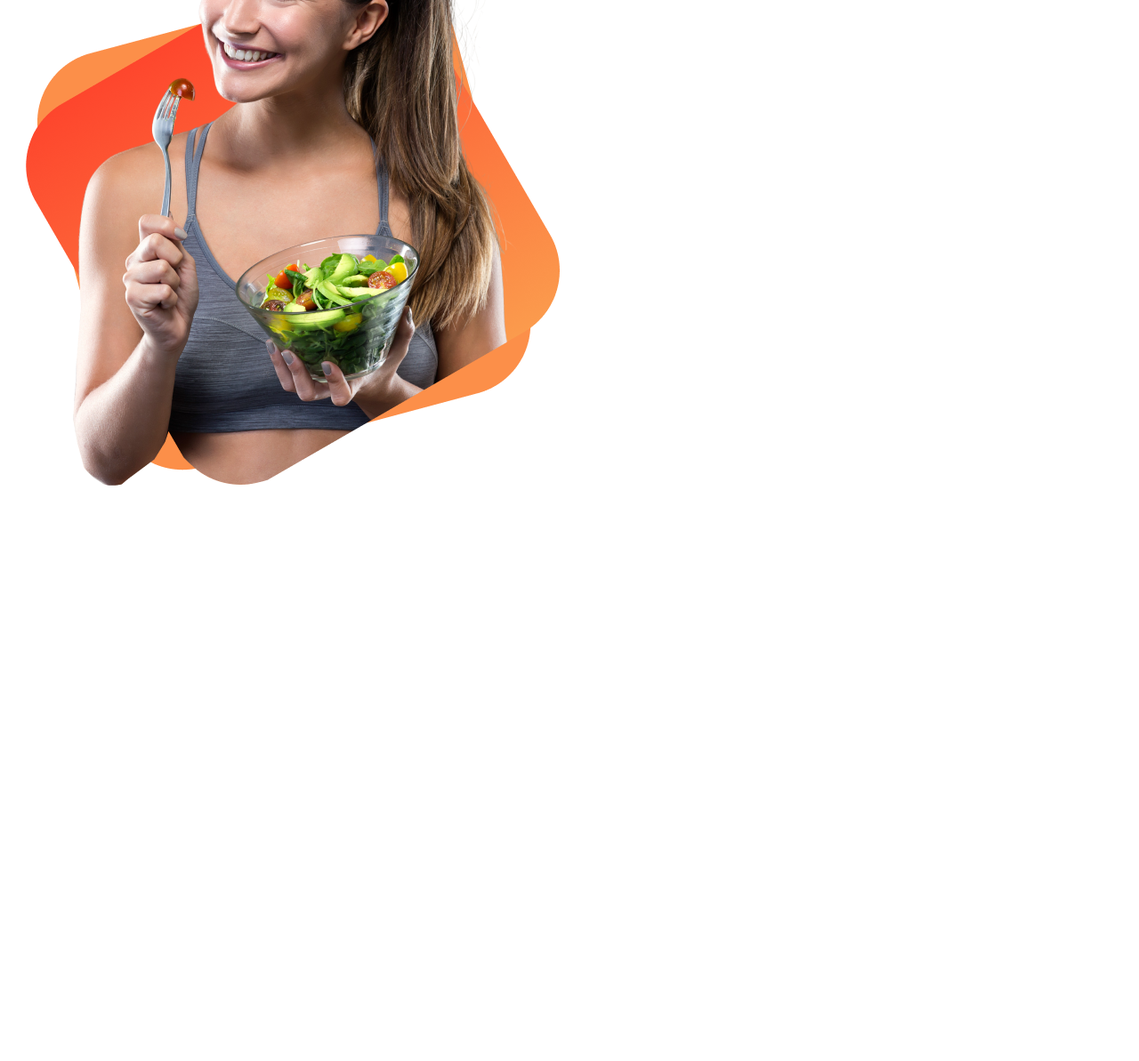
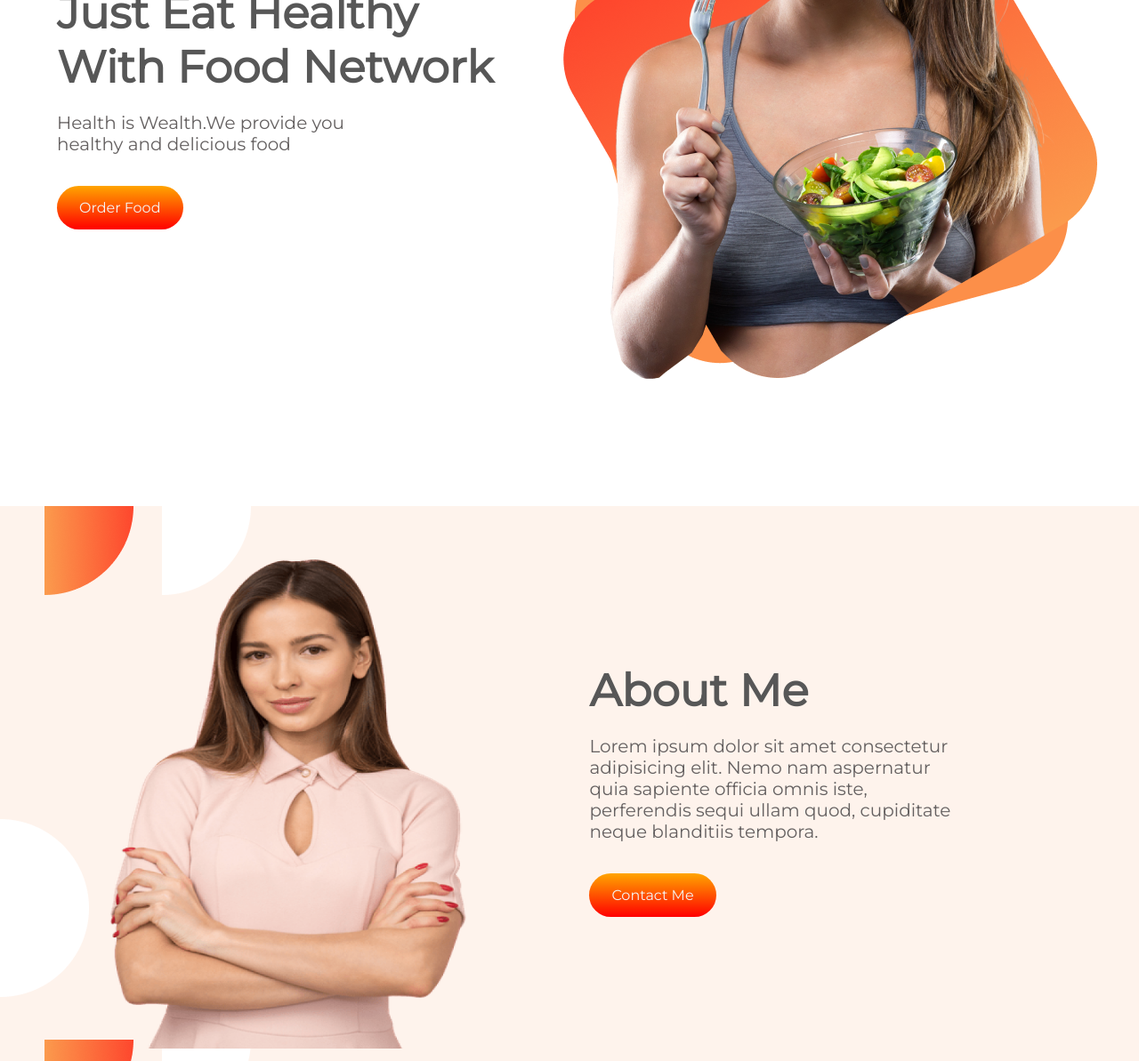
Before and after one commit to rakibtweets/food-network, a plain HTML site: page index.html in a window 1280 px wide. Shown: the part 413-1606 px from the top of the page at 89% size. Before the commit the page ends 995 px from the top, so only its background shows below. Drawn offline with Linux system fonts and the light colour scheme.

Commit message:
about section added

```diff
--- a/index.html
+++ b/index.html
@@ -8,7 +8,7 @@
     <title>Food Network</title>
     <link rel="preconnect" href="https://fonts.googleapis.com">
     <link rel="preconnect" href="https://fonts.gstatic.com" crossorigin>
-    <link href="https://fonts.googleapis.com/css2?family=Poppins&display=swap" rel="stylesheet">
+    <link href="https://fonts.googleapis.com/css2?family=Montserrat&display=swap" rel="stylesheet">
     <link rel="stylesheet" href="style.css">
 </head>
 
@@ -34,25 +34,39 @@
 
     <!-- Landing Section -->
 
-    <section class="home-section">
-        <div class="title-section">
-            <h1>
-                <span>Skip</span> The die,
+    <section class="landing-section">
+        <div class="title-section ">
+            <h1 class="title-heading">
+                <span class="title-color">Skip</span> The die,
                 <br>
                 Just Eat Healthy
                 <br>
                 With Food Network
             </h1>
-            <p>Health is Wealth.We provide you <br>healthy and delicious food</p>
-            <a href="#" class="order-butoon">Order Food</a>
+            <p class="title-summary">Health is Wealth.We provide you <br>healthy and delicious food</p>
+            <a href="#" class="order-button">Order Food</a>
         </div>
-        <div class="bannar-img">
-            <img src="images/female/Group 8425.png" alt="A model eating food">
+        <div  class="bannar-img half-width">
+            <img id="lady-model" src="images/female/Group 8425.png" alt="A model eating food">
         </div>
 
     </section>
     <!-- Landind Section End -->
 
+
+    <!-- About Me Section -->
+
+    <section class="about-section ">
+        <div class="about-img half-width ">
+            <img class="female-lady" src="images/female/Person Image.png" alt="Model image">
+        </div>
+        <div class="about-me half-width">
+            <h1 class="title-heading">About Me</h1>
+            <p class="title-summary">Lorem ipsum dolor sit amet consectetur adipisicing elit. Nemo nam aspernatur quia sapiente officia omnis iste, perferendis sequi ullam quod, cupiditate neque blanditiis tempora.</p>
+            <a href="#" class="contact-button">Contact Me</a>
+        </div>
+    </section>
+
 </body>
 
 </html>
--- a/style.css
+++ b/style.css
@@ -4,7 +4,7 @@
     box-sizing: border-box;
 }
 body{
-    font-family: 'Poppins', sans-serif;
+    font-family: 'Montserrat', sans-serif;
 }
 /* Navbar style */
 
@@ -16,6 +16,7 @@ body{
     height: 60px;
     padding-left: 50px;
     padding-right: 50px;
+    margin-bottom: 50px
 }
 .title-logo{
     font-size: 22px;
@@ -40,3 +41,90 @@ body{
 /* Navbar end */
 
 /* Landing Section Style */
+
+.landing-section{
+
+    display: flex;
+    /* justify-content: space-between;  */
+    align-items: center;
+    padding-left: 5%;
+    padding-right: 5%;
+    width: 100%;
+    margin-bottom: 100px;
+
+}
+.title-heading{
+    font-size: 50px;
+    font-weight: bold;
+    color: #575757;
+}
+.title-color{
+    color: rgb(248, 3, 3);
+}
+.title-summary{
+    font-size: 20px;
+    font-weight: 500;
+    color: #646060;
+    margin-top: 20px;
+    margin-bottom: 50px;
+}
+.order-button{
+    text-decoration: none;
+    color: whitesmoke;
+    background-image: linear-gradient(orange,red);
+    padding:15px 25px 15px 25px;
+    border-radius: 25px;
+    font-weight: 300;
+    text-align: center;
+}
+
+.half-width{
+     width: 45%;
+     padding: 10px;
+}
+.bannar-img{
+    padding-left: 00px;
+
+}
+#lady-model{
+
+   padding-left: 50px;
+
+
+}
+/* Landing style end */
+
+/* About section style */
+
+.about-section{
+    display: flex;
+    padding-left: 70px;
+    align-items: center;
+    padding-left: 5%;
+    padding-right: 5%;
+    width: 100%;
+    background-image: url(images/shapes/7.png);
+
+
+}
+.about-me{
+    padding-left: 80px;
+    text-align: left;
+    padding: buttom 200px;;
+
+}
+.female-lady{
+    height: 600px;
+    width: 450px;
+    padding-top: 50px;
+    padding-left: 50px;
+}
+.contact-button{
+    text-decoration: none;
+    color: whitesmoke;
+    background-image: linear-gradient(orange,red);
+    padding:15px 25px 15px 25px;
+    border-radius: 25px;
+    font-weight: 300;
+    text-align: center;
+}
```
